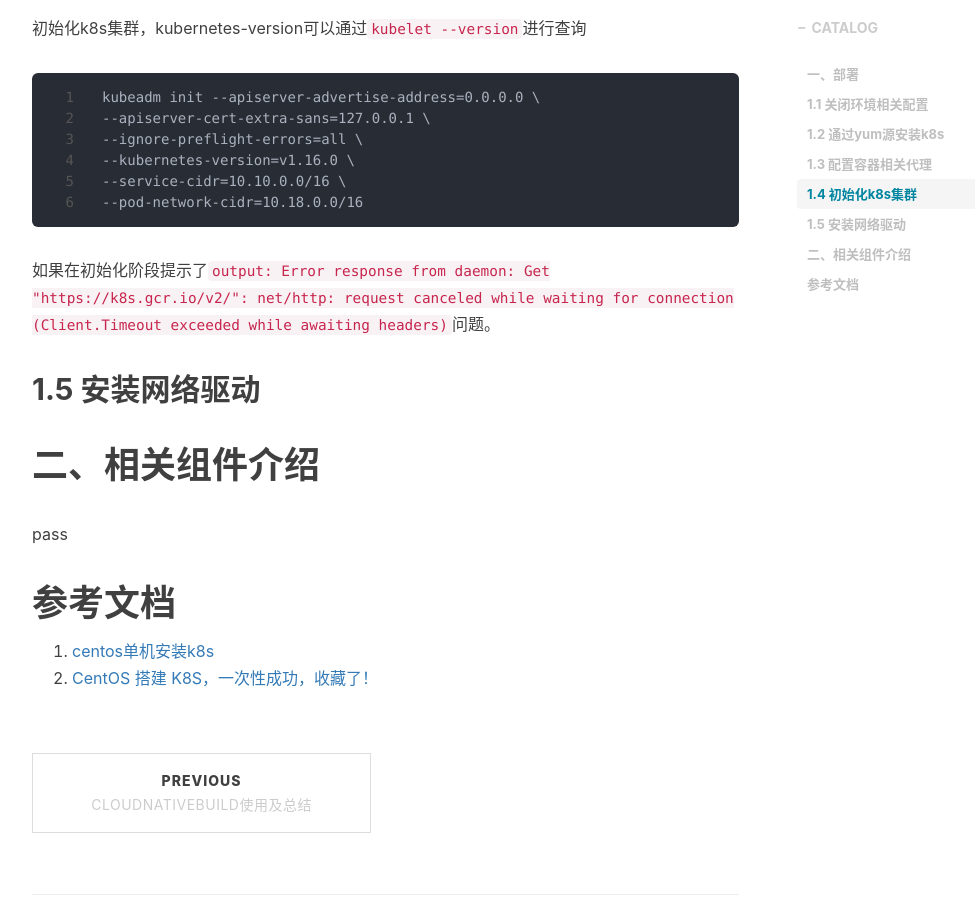
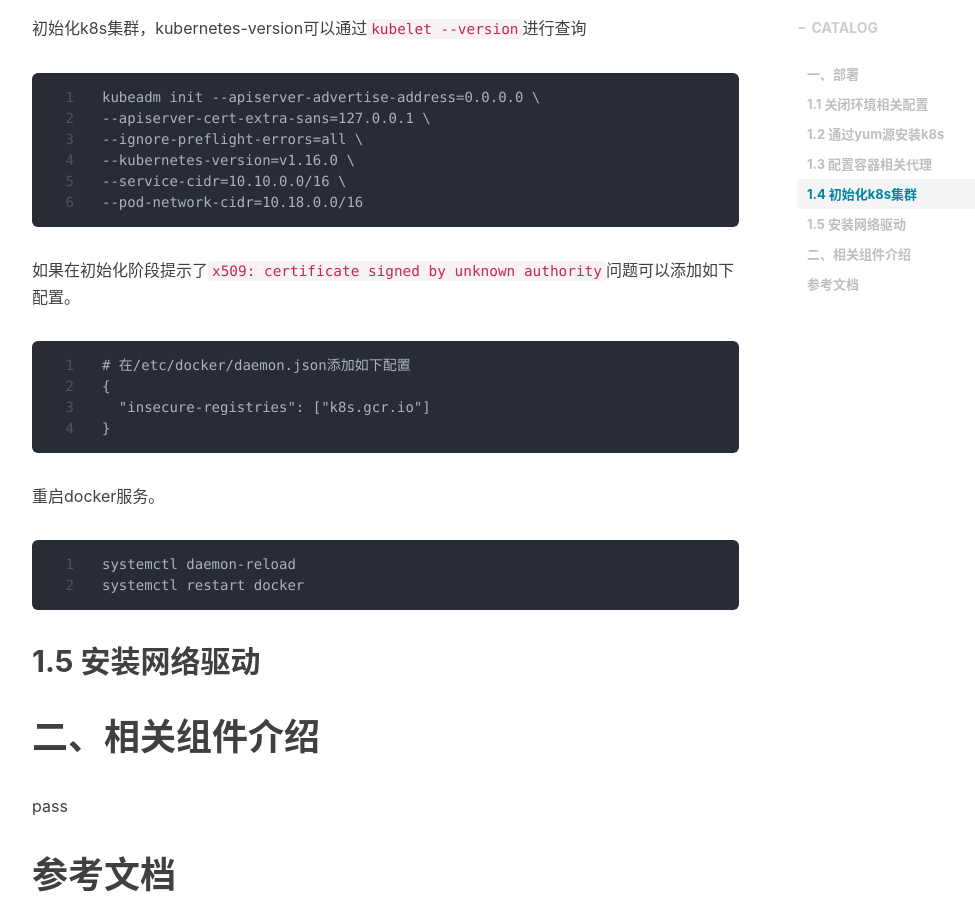
Before and after one commit to shihai1991/shihai1991.github.io, a Jekyll site: the page built from _posts/2022-09-14-K8S deployment.md, in a window 1280 px wide and 900 px high, scrolled down 2526 px. Shown: the whole window, without its empty margins (233-1208 px from the left). Built offline with Jekyll 4.4.1, drawn with Linux system fonts in a browser that asks for light colours; nearby versions of some CDN libraries; comment, search, counter and statistics services are not loaded.

Commit message:
Update 2022-09-14-K8S deployment.md

````diff
--- a/_posts/2022-09-14-K8S deployment.md
+++ b/_posts/2022-09-14-K8S deployment.md
@@ -89,7 +89,18 @@
 --service-cidr=10.10.0.0/16 \
 --pod-network-cidr=10.18.0.0/16
 ```
-如果在初始化阶段提示了`output: Error response from daemon: Get "https://k8s.gcr.io/v2/": net/http: request canceled while waiting for connection (Client.Timeout exceeded while awaiting headers)`问题。
+如果在初始化阶段提示了`x509: certificate signed by unknown authority`问题可以添加如下配置。
+```
+# 在/etc/docker/daemon.json添加如下配置
+{
+  "insecure-registries": ["k8s.gcr.io"]
+}
+```
+重启docker服务。
+```
+systemctl daemon-reload
+systemctl restart docker
+```
 
 ## 1.5 安装网络驱动
 
````
